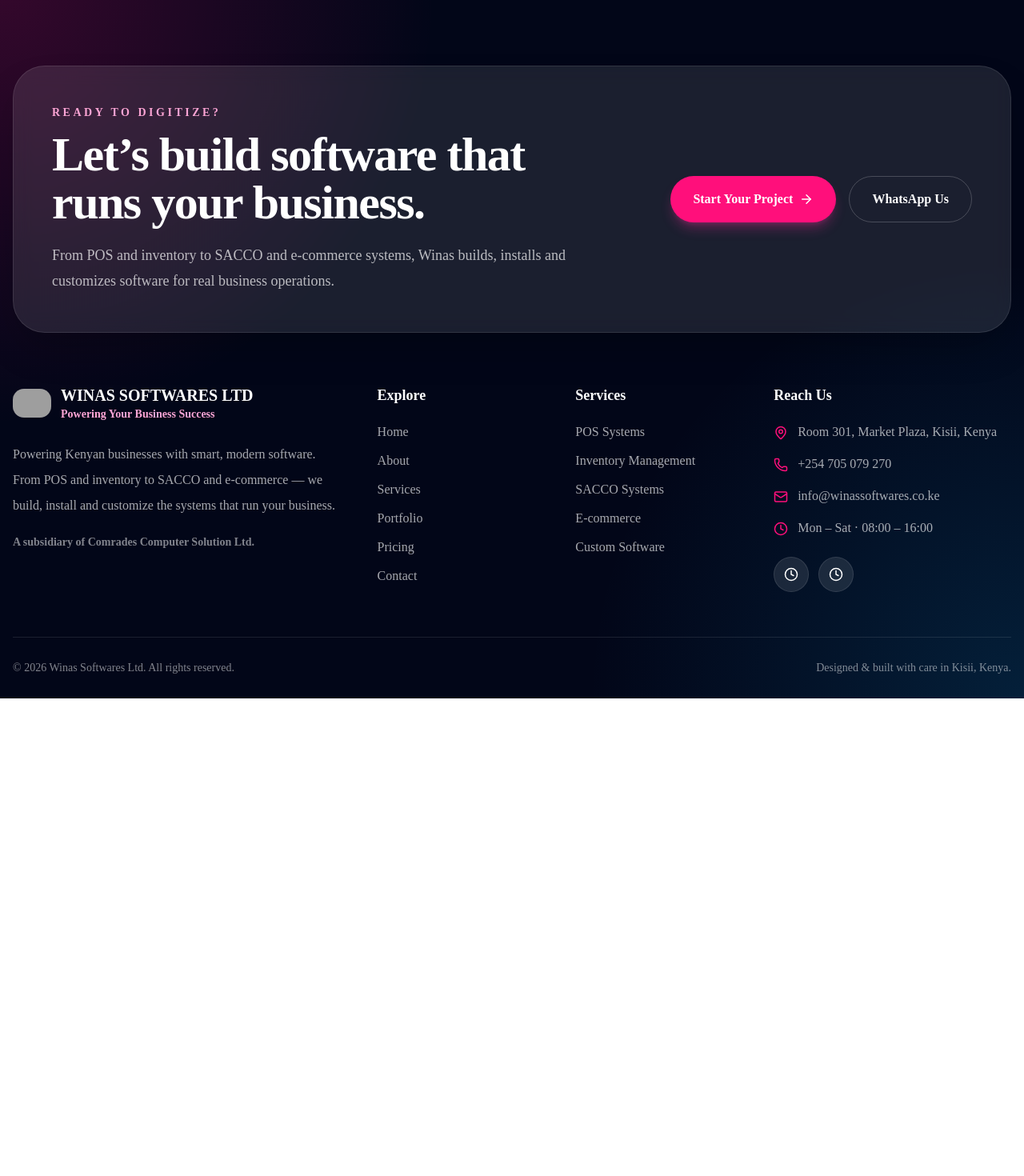
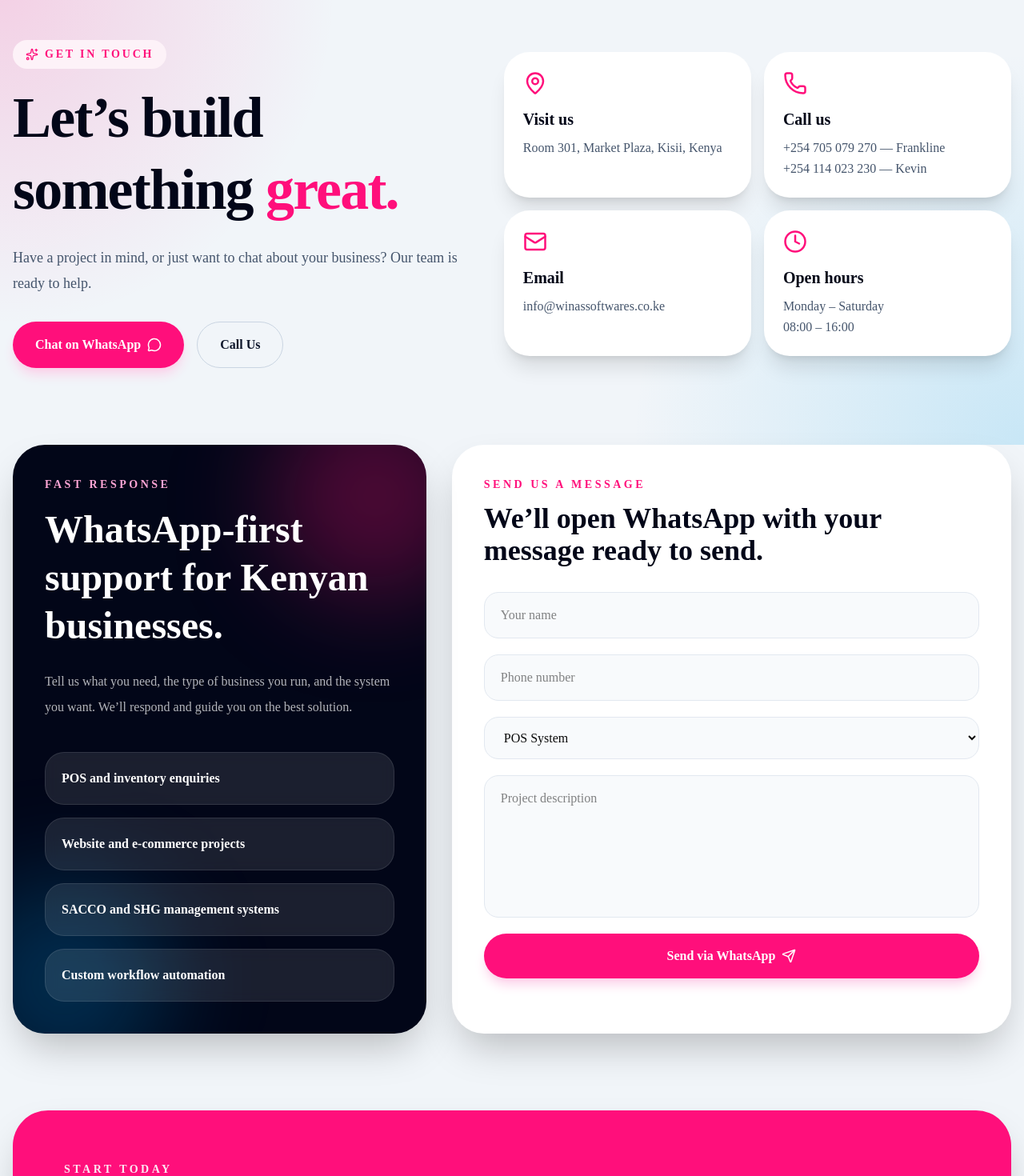
Before and after one commit to Meatycrude/winas-softwares, a Next.js app: page /contact in a window 1280 px wide. Shown: the part 100-1570 px from the top of the page at 80% size. Before the commit the page ends 973 px from the top, so only its background shows below. Built offline with nearby package versions, Linux system fonts and the light colour scheme; grey boxes are pictures that could not be loaded.

Commit message:
contact us page

```diff
--- a/src/app/contact/page.tsx
+++ b/src/app/contact/page.tsx
@@ -1,3 +1,244 @@
-export default function Contact(){
+"use client";
 
+import {
+  ArrowRight,
+  Clock,
+  Mail,
+  MapPin,
+  MessageCircle,
+  Phone,
+  Send,
+  Sparkles,
+} from "lucide-react";
+import { useState } from "react";
+
+export default function ContactPage() {
+  const [form, setForm] = useState({
+    name: "",
+    phone: "",
+    interest: "POS System",
+    message: "",
+  });
+
+  const handleSubmit = (e: React.FormEvent) => {
+    e.preventDefault();
+
+    const whatsappMessage = `Hello Winas Softwares,%0A%0AMy name is ${form.name}.%0APhone: ${form.phone}%0AI am interested in: ${form.interest}%0A%0AProject Details:%0A${form.message}`;
+
+    window.open(`https://wa.me/254705079270?text=${whatsappMessage}`, "_blank");
+  };
+
+  return (
+    <main className="overflow-hidden bg-slate-100">
+      <section className="relative px-4 pb-24 pt-16">
+        <div className="absolute inset-0 bg-[radial-gradient(circle_at_top_left,rgba(255,15,123,0.16),transparent_30%),radial-gradient(circle_at_bottom_right,rgba(14,165,233,0.18),transparent_35%)]" />
+
+        <div className="relative mx-auto grid max-w-7xl gap-10 lg:grid-cols-[0.95fr_1.05fr] lg:items-center">
+          <div>
+            <p className="mb-4 inline-flex items-center gap-2 rounded-full bg-pink-50 px-4 py-2 text-sm font-black uppercase tracking-[0.2em] text-[#ff0f7b]">
+              <Sparkles size={16} />
+              Get In Touch
+            </p>
+
+            <h1 className="max-w-3xl text-5xl font-black leading-tight tracking-tight text-slate-950 md:text-7xl">
+              Let’s build something{" "}
+              <span className="text-[#ff0f7b]">great.</span>
+            </h1>
+
+            <p className="mt-6 max-w-2xl text-lg leading-8 text-slate-600">
+              Have a project in mind, or just want to chat about your business?
+              Our team is ready to help.
+            </p>
+
+            <div className="mt-8 flex flex-wrap gap-4">
+              <a
+                href="https://wa.me/254705079270"
+                target="_blank"
+                rel="noreferrer"
+                className="inline-flex items-center gap-2 rounded-full bg-[#ff0f7b] px-7 py-4 font-bold text-white shadow-lg shadow-pink-200 transition hover:scale-105"
+              >
+                Chat on WhatsApp <MessageCircle size={18} />
+              </a>
+
+              <a
+                href="tel:+254705079270"
+                className="rounded-full border border-slate-300 px-7 py-4 font-bold text-slate-900 transition hover:bg-white"
+              >
+                Call Us
+              </a>
+            </div>
+          </div>
+
+          <div className="grid gap-4 sm:grid-cols-2">
+            <div className="rounded-[32px] bg-white p-6 shadow-xl">
+              <MapPin className="mb-4 text-[#ff0f7b]" size={30} />
+              <h3 className="text-xl font-black text-slate-950">Visit us</h3>
+              <p className="mt-2 leading-7 text-slate-600">
+                Room 301, Market Plaza, Kisii, Kenya
+              </p>
+            </div>
+
+            <div className="rounded-[32px] bg-white p-6 shadow-xl">
+              <Phone className="mb-4 text-[#ff0f7b]" size={30} />
+              <h3 className="text-xl font-black text-slate-950">Call us</h3>
+              <p className="mt-2 leading-7 text-slate-600">
+                +254 705 079 270 — Frankline
+              </p>
+              <p className="text-slate-600">+254 114 023 230 — Kevin</p>
+            </div>
+
+            <div className="rounded-[32px] bg-white p-6 shadow-xl">
+              <Mail className="mb-4 text-[#ff0f7b]" size={30} />
+              <h3 className="text-xl font-black text-slate-950">Email</h3>
+              <p className="mt-2 leading-7 text-slate-600">
+                info@winassoftwares.co.ke
+              </p>
+            </div>
+
+            <div className="rounded-[32px] bg-white p-6 shadow-xl">
+              <Clock className="mb-4 text-[#ff0f7b]" size={30} />
+              <h3 className="text-xl font-black text-slate-950">Open hours</h3>
+              <p className="mt-2 leading-7 text-slate-600">Monday – Saturday</p>
+              <p className="text-slate-600">08:00 – 16:00</p>
+            </div>
+          </div>
+        </div>
+      </section>
+
+      <section className="px-4 pb-24">
+        <div className="mx-auto grid max-w-7xl gap-8 lg:grid-cols-[0.85fr_1.15fr]">
+          <div className="relative overflow-hidden rounded-[40px] bg-slate-950 p-8 text-white shadow-2xl md:p-10">
+            <div className="absolute -right-16 -top-16 h-64 w-64 rounded-full bg-[#ff0f7b]/30 blur-3xl" />
+            <div className="absolute -bottom-16 -left-16 h-64 w-64 rounded-full bg-sky-500/25 blur-3xl" />
+
+            <div className="relative">
+              <p className="mb-4 text-sm font-black uppercase tracking-[0.25em] text-pink-300">
+                Fast Response
+              </p>
+
+              <h2 className="text-4xl font-black leading-tight md:text-5xl">
+                WhatsApp-first support for Kenyan businesses.
+              </h2>
+
+              <p className="mt-6 leading-8 text-white/70">
+                Tell us what you need, the type of business you run, and the
+                system you want. We’ll respond and guide you on the best
+                solution.
+              </p>
+
+              <div className="mt-10 space-y-4">
+                {[
+                  "POS and inventory enquiries",
+                  "Website and e-commerce projects",
+                  "SACCO and SHG management systems",
+                  "Custom workflow automation",
+                ].map((item) => (
+                  <div
+                    key={item}
+                    className="rounded-[24px] border border-white/10 bg-white/10 p-5 font-bold backdrop-blur"
+                  >
+                    {item}
+                  </div>
+                ))}
+              </div>
+            </div>
+          </div>
+
+          <form
+            onSubmit={handleSubmit}
+            className="rounded-[40px] bg-white p-7 shadow-2xl md:p-10"
+          >
+            <p className="mb-3 text-sm font-black uppercase tracking-[0.25em] text-[#ff0f7b]">
+              Send us a message
+            </p>
+
+            <h2 className="text-4xl font-black text-slate-950">
+              We’ll open WhatsApp with your message ready to send.
+            </h2>
+
+            <div className="mt-8 grid gap-5">
+              <input
+                required
+                type="text"
+                placeholder="Your name"
+                value={form.name}
+                onChange={(e) => setForm({ ...form, name: e.target.value })}
+                className="rounded-2xl border border-slate-200 bg-slate-50 px-5 py-4 outline-none transition focus:border-[#ff0f7b] focus:bg-white"
+              />
+
+              <input
+                required
+                type="tel"
+                placeholder="Phone number"
+                value={form.phone}
+                onChange={(e) => setForm({ ...form, phone: e.target.value })}
+                className="rounded-2xl border border-slate-200 bg-slate-50 px-5 py-4 outline-none transition focus:border-[#ff0f7b] focus:bg-white"
+              />
+
+              <select
+                value={form.interest}
+                onChange={(e) => setForm({ ...form, interest: e.target.value })}
+                className="rounded-2xl border border-slate-200 bg-slate-50 px-5 py-4 outline-none transition focus:border-[#ff0f7b] focus:bg-white"
+              >
+                <option>POS System</option>
+                <option>Website & E-commerce</option>
+                <option>Inventory Management</option>
+                <option>SACCO System</option>
+                <option>Custom Software</option>
+                <option>Other</option>
+              </select>
+
+              <textarea
+                required
+                placeholder="Project description"
+                rows={6}
+                value={form.message}
+                onChange={(e) => setForm({ ...form, message: e.target.value })}
+                className="resize-none rounded-2xl border border-slate-200 bg-slate-50 px-5 py-4 outline-none transition focus:border-[#ff0f7b] focus:bg-white"
+              />
+
+              <button
+                type="submit"
+                className="inline-flex items-center justify-center gap-2 rounded-full bg-[#ff0f7b] px-7 py-4 font-black text-white shadow-lg shadow-pink-200 transition hover:scale-105"
+              >
+                Send via WhatsApp <Send size={18} />
+              </button>
+            </div>
+          </form>
+        </div>
+      </section>
+
+      <section className="px-4 pb-24">
+        <div className="mx-auto max-w-7xl rounded-[44px] bg-[#ff0f7b] p-10 text-white shadow-2xl md:p-16">
+          <div className="grid gap-10 lg:grid-cols-[1.2fr_0.8fr] lg:items-center">
+            <div>
+              <p className="mb-4 text-sm font-black uppercase tracking-[0.25em] text-pink-100">
+                Start today
+              </p>
+
+              <h2 className="text-4xl font-black tracking-tight md:text-6xl">
+                Your next system starts with one message.
+              </h2>
+
+              <p className="mt-6 max-w-2xl text-lg leading-8 text-pink-50">
+                Send your idea, business type, or problem. We’ll help you turn
+                it into a working software solution.
+              </p>
+            </div>
+
+            <div className="flex lg:justify-end">
+              <a
+                href="https://wa.me/254705079270"
+                target="_blank"
+                rel="noreferrer"
+                className="inline-flex items-center gap-2 rounded-full bg-white px-8 py-4 font-black text-[#ff0f7b] transition hover:scale-105"
+              >
+                Message Winas <ArrowRight size={18} />
+              </a>
+            </div>
+          </div>
+        </div>
+      </section>
+    </main>
+  );
 }
```
